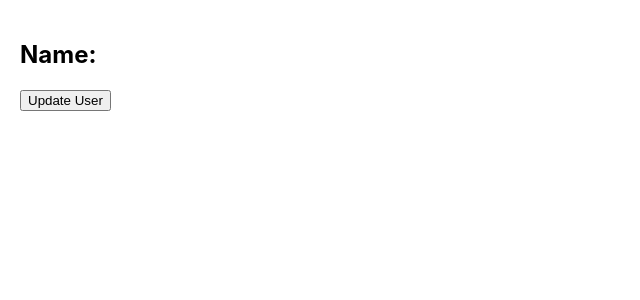
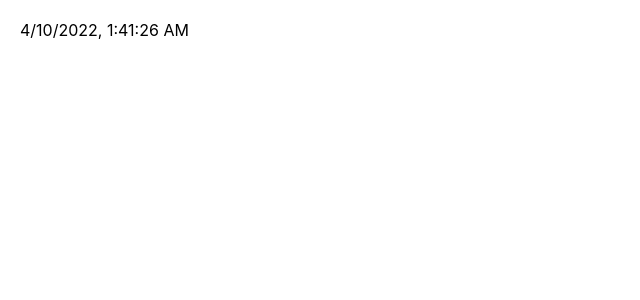
Before and after one commit to Aaronius/reactjs-meetup, a React (Vite) app: page / in a window 1280 px wide. Shown: the top 300 px of the page, without its empty margins (0-640 px from the left). Built offline with nearby package versions, Linux system fonts and the light colour scheme.

Commit message:
Set state improperly

```diff
--- a/src/App.jsx
+++ b/src/App.jsx
@@ -1,21 +1,19 @@
 import "./App.css";
-import { useState } from "react";
+import {useEffect} from "react";
+import Clock from "./Clock.jsx";
+
+let time = new Date();
 
 const App = () => {
   console.log("render");
-  const [user, setUser] = useState({ name: "", age: 0 });
+  useEffect(() => {
+    const intervalId = setInterval(() => {
+      time = new Date();
+    }, 1000);
+    return () => clearInterval(intervalId);
+  }, []);
 
-  const updateUser = () => {
-    user.name = "Tom";
-    setUser(user);
-  };
-
-  return (
-    <>
-      <h2>Name: {user.name}</h2>
-      <button onClick={updateUser}>Update User</button>
-    </>
-  );
+  return <Clock time={time} />;
 };
 
 export default App;
--- /dev/null
+++ b/src/Clock.jsx
@@ -0,0 +1,5 @@
+const Clock = ({ time }) => {
+  return <div>{time.toLocaleString()}</div>;
+};
+
+export default Clock;
```
